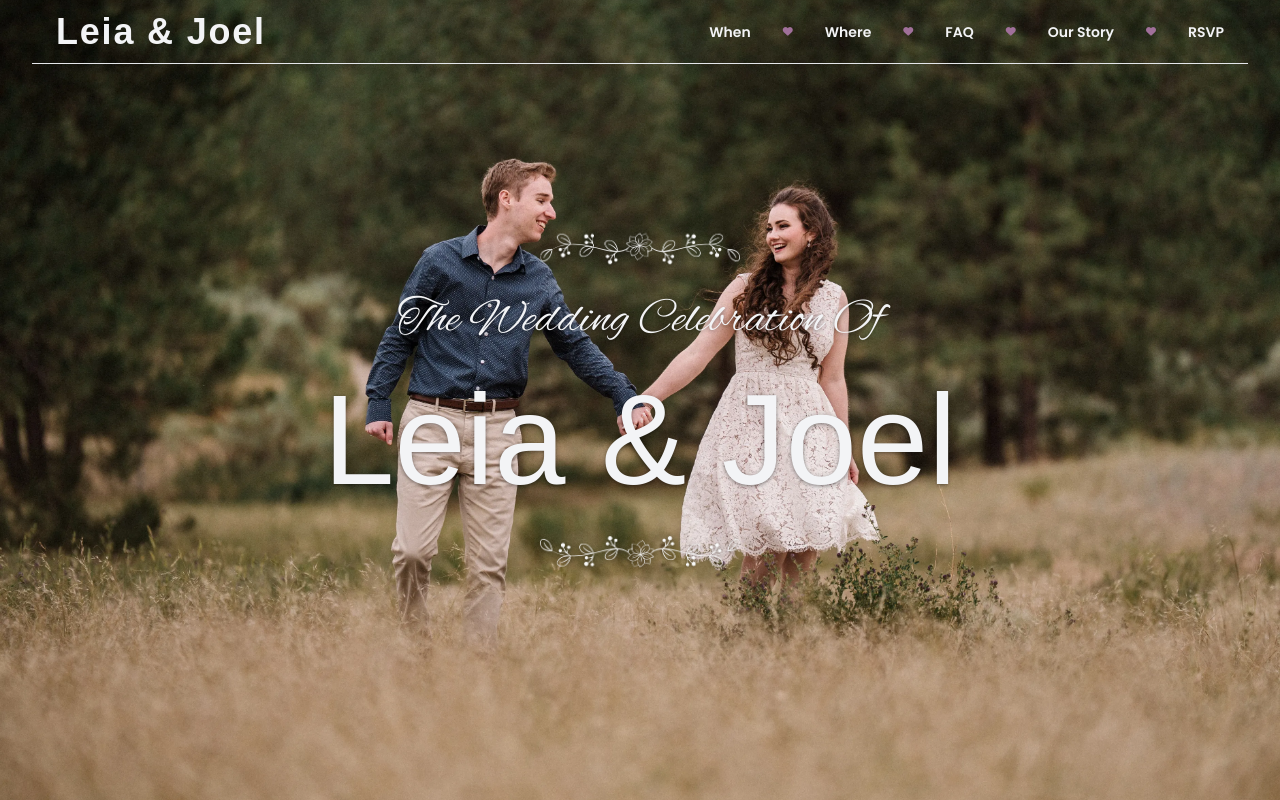
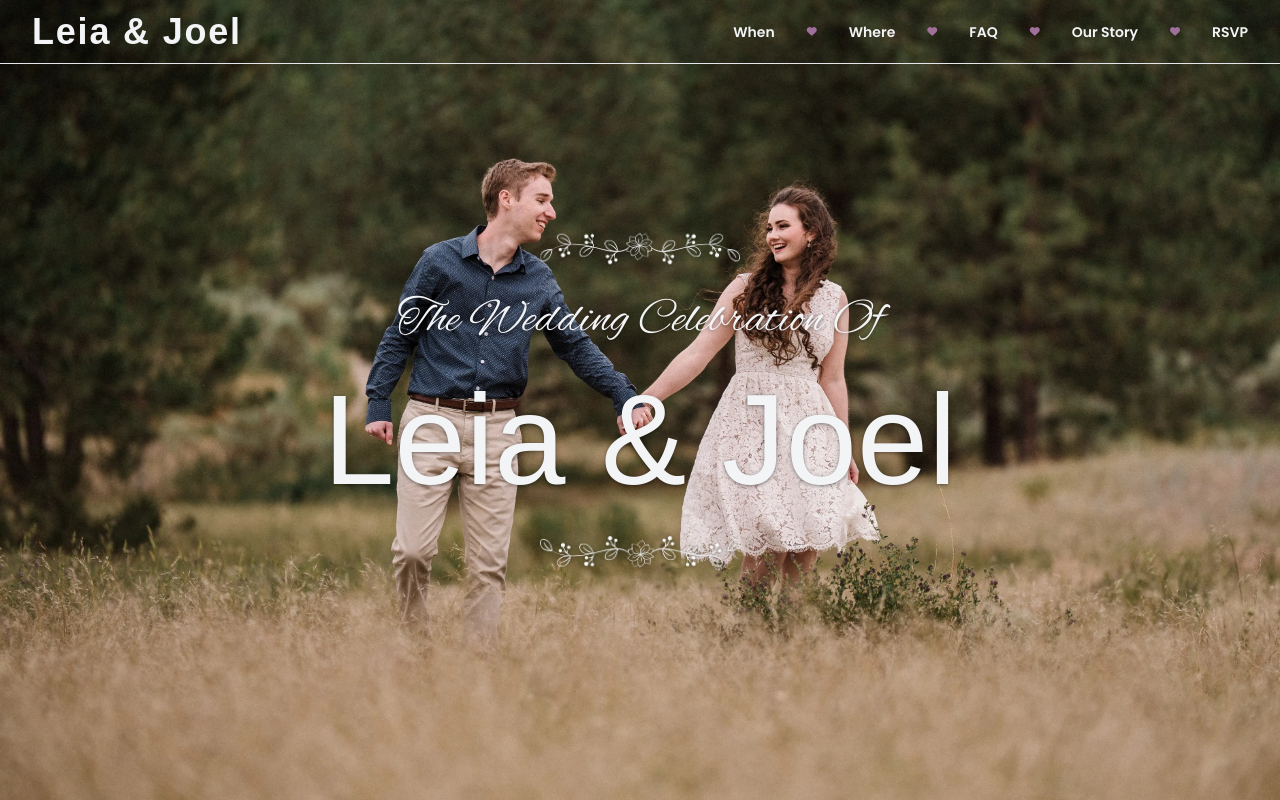
Before and after one commit to kerfootj/wedding, a Next.js app: page / in a window 1280 px wide. Shown: the top 800 px of the page. Built offline with nearby package versions, Linux system fonts and the light colour scheme; no server answers; a web font is replaced by a local one; what tailwindcss-animation-delay would draw is missing.

Commit message:
fix navbar border on lg screen and fix mobile icon color

```diff
--- a/app/components/Nav.tsx
+++ b/app/components/Nav.tsx
@@ -29,6 +29,7 @@ export function Nav() {
     const [selected, setSelected] = useState('');
     const [textColor, setTextColor] = useState('text-gray-100');
     const [bgColor, setBGColor] = useState('bg-transparent');
+    const [iconColor, setIconColor] = useState('bg-gray-100');
     const [mobileMenuOpen, setMobileMenuOpen] = useState(false);
 
     useEffect(() => {
@@ -41,6 +42,8 @@ export function Nav() {
                     ? 'text-gray-100'
                     : 'text-neutral-900'
             );
+
+            setIconColor(window.scrollY < 32 ? 'bg-gray-100' : 'bg-neutral-700');
         };
 
         window.addEventListener('scroll', handleScroll);
@@ -52,10 +55,10 @@ export function Nav() {
 
     return (
         <nav
-            className={`fixed z-50 w-full select-none transition-colors duration-500 lg:px-8 ${bgColor} overflow-hidden`}
+            className={`fixed z-50 w-full select-none overflow-hidden transition-colors duration-500 ${bgColor}`}
         >
             <div
-                className={`flex h-16 w-full max-w-7xl justify-between border-b px-6 transition-colors duration-300 ${textColor}`}
+                className={`flex h-16 w-full max-w-7xl justify-between border-b px-6 transition-colors duration-300 lg:px-8 ${textColor}`}
             >
                 <div className="flex flex-shrink-0 items-center">
                     <a href="#">
@@ -74,10 +77,7 @@ export function Nav() {
                             className={`h-1 w-[30px] rounded-md transition-all duration-500 ${
                                 mobileMenuOpen
                                     ? 'w-[36px] translate-y-[4px] rotate-45 bg-neutral-700'
-                                    : `w-[30px] -translate-y-1 ${textColor.replace(
-                                          'text',
-                                          'bg'
-                                      )}`
+                                    : `w-[30px] -translate-y-1 ${iconColor}`
                             }`}
                         />
 
@@ -85,7 +85,7 @@ export function Nav() {
                             className={`h-1 w-[30px] rounded-md transition-all duration-500 ${
                                 mobileMenuOpen
                                     ? '-translate-x-10 bg-neutral-700'
-                                    : `translate-x-0 ${textColor.replace('text', 'bg')}`
+                                    : `translate-x-0 ${iconColor}`
                             }`}
                         />
 
@@ -93,10 +93,7 @@ export function Nav() {
                             className={`h-1 w-[30px] rounded-md transition-all duration-500 ${
                                 mobileMenuOpen
                                     ? 'w-[36px] -translate-y-[4px] -rotate-45 bg-neutral-700'
-                                    : `w-[30px] translate-y-1 ${textColor.replace(
-                                          'text',
-                                          'bg'
-                                      )}`
+                                    : `w-[30px] translate-y-1 ${iconColor}`
                             }`}
                         />
                     </button>
```
